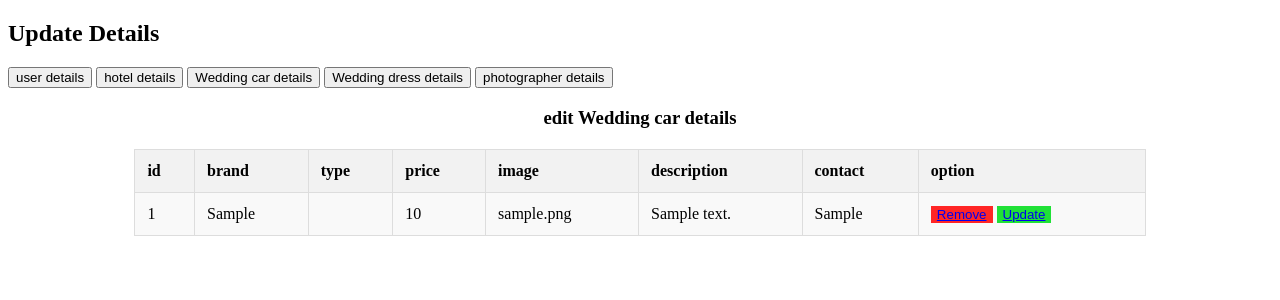
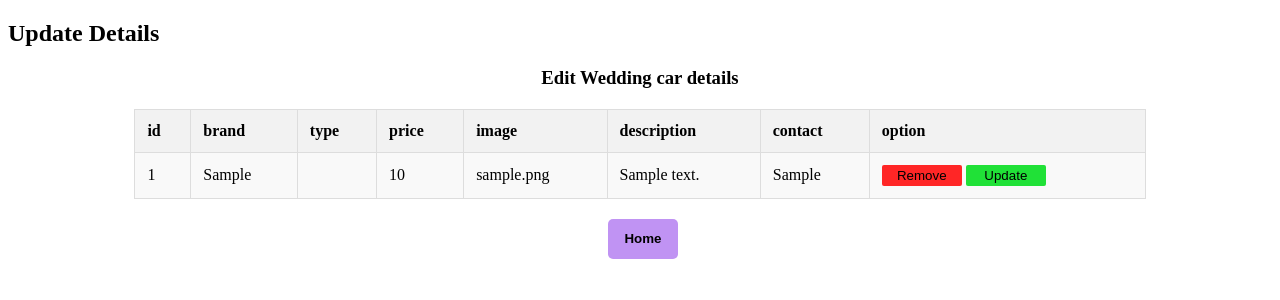
Before and after one commit to ChanakaWickramasingha/Wedding-plannig, a PHP site: page /wed1/admin_car.php in a window 1280 px wide. Shown: the top 300 px of the page. Run offline with PHP 8.4, Linux system fonts and the light colour scheme; tables that the repository leaves empty or names only in its code hold one stand-in row (values such as "Sample post").

Commit message:
style/decoration the admin car page 'admin_car.php'

```diff
--- a/admin_car.php
+++ b/admin_car.php
@@ -35,30 +35,54 @@ $result = $con -> query($sql)
             text-align: left;
         }
         .r1{
+            width:80px;
+            height:auto;
+            padding:3px;
             background-color:#FF2626;
             border:none;
+            border-radius:2px;
         }
         .r1:hover{
             transform:scale(1.2);
         }
         .u1{
+            width:80px;
+            height:auto;
+            padding:3px;
             background-color:#20E137;
             border:none;
+            border-radius:2px;
         }
         .u1:hover{
             transform:scale(1.2);
+        }
+        .home{
+            width:70px;
+            height:40px;
+            background-color:#C093F3;
+            border:none;
+            border-radius:5px;
+            margin-left:600px;
+
+        }
+        .homelink{
+            text-decoration: none;
+            color:black;
+            font-weight:bold;
+        }
+        .home:hover{
+            background-color:#AF73F1;
+        }
+        .option{
+            text-decoration: none;
+            color:black;
         }
     </style>
 </head>
 <body>
 <h2>Update Details</h2>
-    <button>user details</button>
-    <button>hotel details</button>
-    <button>Wedding car details</button>
-    <button>Wedding dress details</button>
-    <button>photographer details</button>
 
-    <h3>edit Wedding car details</h3>
+    <h3>Edit Wedding car details</h3>
     <table>
         <th>id</th>
         <th>brand</th>
@@ -81,8 +105,8 @@ $result = $con -> query($sql)
         <td><?php echo $rows['image']?></td>
         <td><?php echo $rows['description']?></td>
         <td><?php echo $rows['contact']?></td>
-        <td><button class ="r1"><a href = "delete_car.php?deleteid=<?php echo $rows['id']?>">Remove</a></button>
-        <button class = "u1"><a href = "update_car.php?updateid=<?php echo $rows['id']?>">Update</a></button></td>
+        <td><button class ="r1"><a class = "option" href = "delete_car.php?deleteid=<?php echo $rows['id']?>">Remove</a></button>
+        <button class = "u1"><a class ="option" href = "update_car.php?updateid=<?php echo $rows['id']?>">Update</a></button></td>
     </tr>
 
     <?php
@@ -92,5 +116,6 @@ $result = $con -> query($sql)
 
 
     </table>
+    <button class = "home"><a class="homelink" href = "admin_home.php">Home</a></button>
 </body>
 </html>
```
